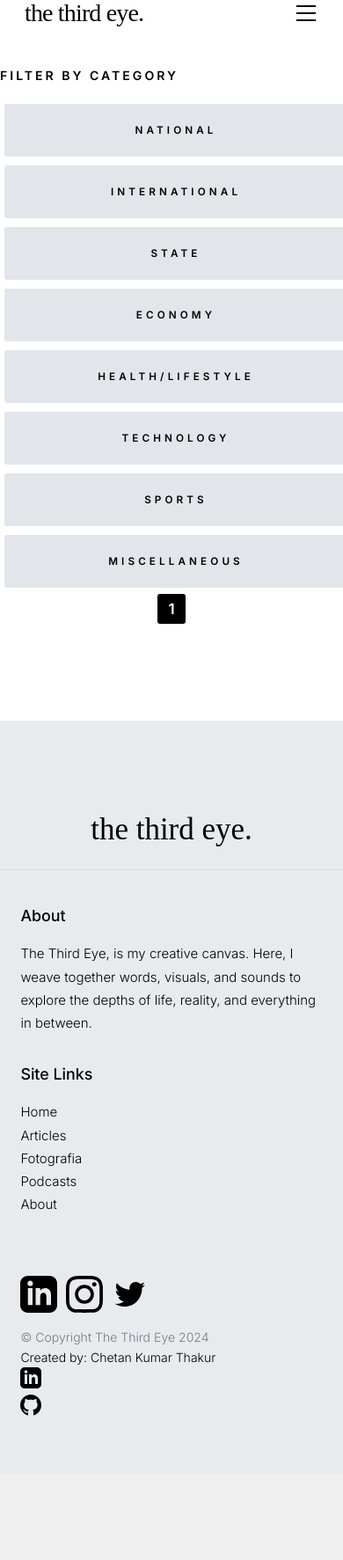
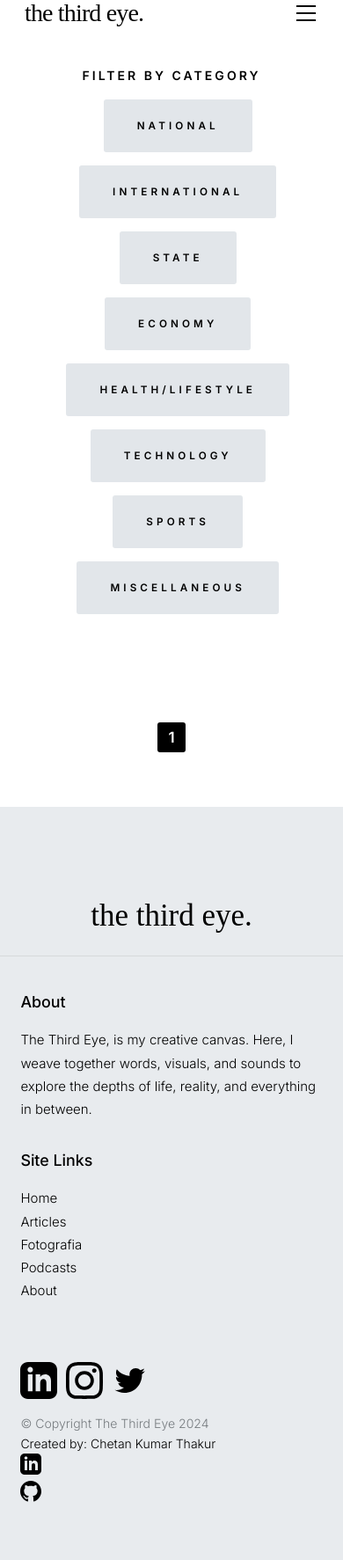
Before and after one commit to ckt-max/Blog-website-project-for-a-journalist, a Flask app: page /blog/all/ in a window 390 px wide. Shown: the part 25-1798 px from the top of the page at 88% size. Before the commit the page ends 1634 px from the top, so only its background shows below. Run offline with Flask 3, Linux system fonts and the light colour scheme; data that the repository does not hold is empty; some libraries are stand-ins or nearby versions; some web fonts are replaced.

Commit message:
Made all articles page compatible with mobile by adjusting category filter

```diff
--- a/main.py
+++ b/main.py
@@ -481,4 +481,4 @@ def add_podcast():
     return render_template("add_podcast.html", form=form, new=True, filled=False, user=current_user)
 
 if __name__ == "__main__":
-    app.run(debug=False)
+    app.run(debug=True)
--- a/templates/all_posts.html
+++ b/templates/all_posts.html
@@ -9,23 +9,26 @@
         ================================================== -->
         <div class="s-content s-content--blog column lg-12" style="padding-top:10rem;">
 
-            <h6 style="margin-top:0px;">Filter by category</h6>
+            <h6 style="margin-top:0px; text-align: center;">Filter by category</h6>
         </div>
+            <div class="row pagination ">
+                    <div class="column lg-12" >
+                        <nav class="pgn">
+                            <ul>
+                            <li><a class="btn {% if category=='National' %}btn--stroke{% endif %} " href= {{url_for('blogs_by_category',category="National",page_no=1)}} >National</a></li>
+                            <li>    <a class="btn {% if category=='International' %}btn--stroke{% endif %} " href={{url_for('blogs_by_category',category="International",page_no=1)}}  >International</a></li>
+                            <li>    <a class="btn {% if category=='State' %}btn--stroke{% endif %} " href={{url_for('blogs_by_category',category="State",page_no=1)}}  >State</a></li>
+                            <li>    <a class="btn {% if category=='Economy' %}btn--stroke{% endif %} " href={{url_for('blogs_by_category',category="Economy",page_no=1)}}  >Economy</a></li>
+                            <li>    <a class="btn {% if category=='Health & Lifestyle' %}btn--stroke{% endif %} " href={{url_for('blogs_by_category',category="Health & Lifestyle",page_no=1)}}  >Health/Lifestyle</a></li>
+                            <li>    <a class="btn {% if category=='Technology' %}btn--stroke{% endif %} " href={{url_for('blogs_by_category',category="Sports",page_no=1)}} >Technology</a></li>
 
-        <div id="content" style="display: flex">
-            <div class="lg-2 tab-12" >
+                            <li>    <a class="btn {% if category=='Sports' %}btn--stroke{% endif %} " href={{url_for('blogs_by_category',category="Sports",page_no=1)}} >Sports</a></li>
+                            <li>    <a class="btn {% if category=='Miscellaneous' %}btn--stroke{% endif %} " href={{url_for('blogs_by_category',category="Miscellaneous",page_no=1)}}  >Miscellaneous</a></li>
+                            </ul>
+                        </nav>
+                    </div>
+            </div>
 
-                <a class="btn {% if category=='National' %}btn--stroke{% endif %} u-fullwidth" href= {{url_for('blogs_by_category',category="National",page_no=1)}} style="margin: 5px">National</a>
-                <a class="btn {% if category=='International' %}btn--stroke{% endif %} u-fullwidth" href={{url_for('blogs_by_category',category="International",page_no=1)}}  style="margin: 5px">International</a>
-                <a class="btn {% if category=='State' %}btn--stroke{% endif %} u-fullwidth" href={{url_for('blogs_by_category',category="State",page_no=1)}}  style="margin: 5px">State</a>
-                <a class="btn {% if category=='Economy' %}btn--stroke{% endif %} u-fullwidth" href={{url_for('blogs_by_category',category="Economy",page_no=1)}}  style="margin: 5px">Economy</a>
-                <a class="btn {% if category=='Health & Lifestyle' %}btn--stroke{% endif %} u-fullwidth" href={{url_for('blogs_by_category',category="Health & Lifestyle",page_no=1)}}  style="margin: 5px">Health/Lifestyle</a>
-                <a class="btn {% if category=='Technology' %}btn--stroke{% endif %} u-fullwidth" href={{url_for('blogs_by_category',category="Sports",page_no=1)}} style="margin: 5px">Technology</a>
-
-                <a class="btn {% if category=='Sports' %}btn--stroke{% endif %} u-fullwidth" href={{url_for('blogs_by_category',category="Sports",page_no=1)}} style="margin: 5px">Sports</a>
-                <a class="btn {% if category=='Miscellaneous' %}btn--stroke{% endif %} u-fullwidth" href={{url_for('blogs_by_category',category="Miscellaneous",page_no=1)}}  style="margin: 5px">Miscellaneous</a>
-            </div>
-            <div class="lg-10 tab-12">
             {% for blog in blogs %}
             <a  href={{url_for('blog_post', post_id=blog.id)}}>
             <fieldset class="row"  style=" background-color: #eef0f2; padding-top: 30px">
```
